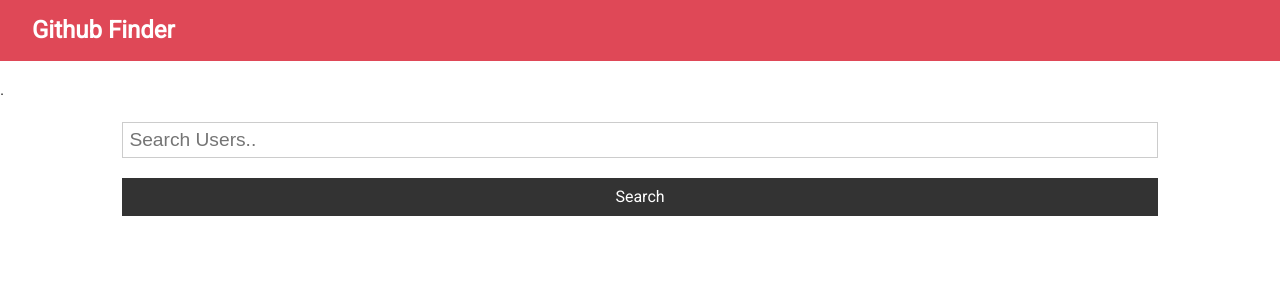
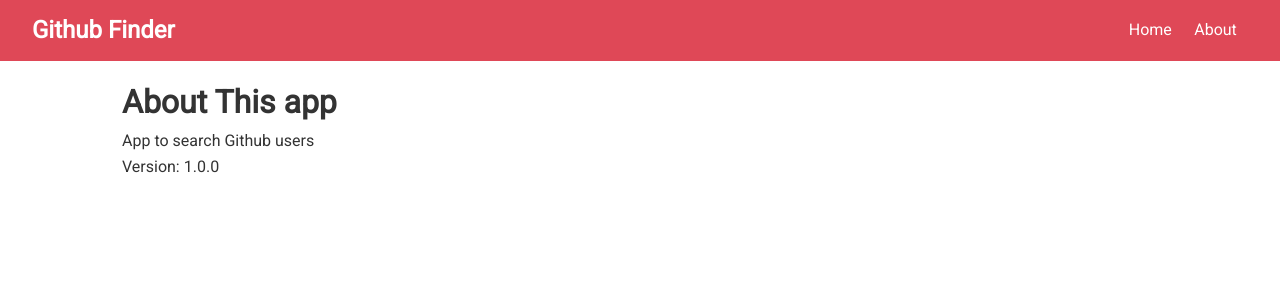
Before and after one commit to Ivan5/github-finder-react, a React (Create React App) app: page /about in a window 1280 px wide. Shown: the top 300 px of the page. Built offline with nearby package versions, Linux system fonts and the light colour scheme.

Commit message:
Make a single user component data

```diff
--- a/package.json
+++ b/package.json
@@ -6,6 +6,7 @@
     "axios": "^0.19.0",
     "react": "^16.8.6",
     "react-dom": "^16.8.6",
+    "react-router-dom": "^5.0.1",
     "react-scripts": "3.0.1"
   },
   "scripts": {
--- a/src/App.js
+++ b/src/App.js
@@ -1,14 +1,19 @@
 import React from "react";
+import { BrowserRouter as Router, Switch, Route } from "react-router-dom";
 import "./App.css";
+
 import Navbar from "./components/layout/Navbar";
 import Users from "./components/users/Users";
+import User from "./components/users/User";
 import Search from "./components/users/Search";
 import Alert from "./components/layout/Alert";
+import About from "./components/pages/About";
 import axios from "axios";
 
 class App extends React.Component {
   state = {
     users: [],
+    user: {},
     loading: false,
     alert: null
   };
@@ -21,6 +26,17 @@ class App extends React.Component {
     );
 
     this.setState({ users: res.data.items, loading: false });
+  };
+
+  //Get single Github user
+  getUser = async username => {
+    this.setState({ loading: true });
+
+    const res = await axios.get(
+      `https://api.github.com/users/${username}?client_id=${process.env.REACT_APP_GITHUB_CLIENT_ID}&client_secret=${process.env.REACT_APP_GITHUB_CLIENT_SECRET}`
+    );
+
+    this.setState({ user: res.data, loading: false });
   };
 
   //Clear users from state
@@ -39,19 +55,47 @@ class App extends React.Component {
 
   render() {
     return (
+      <Router>
         <div className="App">
-        <Navbar />.
+          <Navbar />
           <div className="container">
             <Alert alert={this.state.alert} />
+            <Switch>
+              <Route
+                exact
+                path="/"
+                render={props => (
+                  <>
                     <Search
                       searchUsers={this.searchUsers}
                       clearUsers={this.clearUsers}
                       showClear={this.state.users.length > 0 ? true : false}
                       setAlert={this.setAlert}
                     />
-          <Users loading={this.state.loading} users={this.state.users} />
+                    <Users
+                      loading={this.state.loading}
+                      users={this.state.users}
+                    />
+                  </>
+                )}
+              />
+              <Route exact path="/about" component={About} />
+              <Route
+                exact
+                path="/user/:login"
+                render={props => (
+                  <User
+                    {...props}
+                    getUser={this.getUser}
+                    user={this.state.user}
+                    loading={this.state.loading}
+                  />
+                )}
+              />
+            </Switch>
           </div>
         </div>
+      </Router>
     );
   }
 }
--- a/src/components/layout/Navbar.js
+++ b/src/components/layout/Navbar.js
@@ -1,10 +1,19 @@
 import React from "react";
 import PropTypes from "prop-types";
+import { Link } from "react-router-dom";
 
 const Navbar = props => {
   return (
     <nav className="navbar bg-primary">
       <h1>{props.title}</h1>
+      <ul>
+        <li>
+          <Link to="/">Home</Link>
+        </li>
+        <li>
+          <Link to="/about">About</Link>
+        </li>
+      </ul>
     </nav>
   );
 };
--- /dev/null
+++ b/src/components/pages/About.js
@@ -0,0 +1,13 @@
+import React from "react";
+
+const About = () => {
+  return (
+    <div>
+      <h1>About This app</h1>
+      <p>App to search Github users</p>
+      <p>Version: 1.0.0</p>
+    </div>
+  );
+};
+
+export default About;
--- /dev/null
+++ b/src/components/users/User.js
@@ -0,0 +1,30 @@
+import React, { Component } from "react";
+
+export class User extends Component {
+  componentDidMount() {
+    this.props.getUser(this.props.match.params.login);
+  }
+
+  render() {
+    const {
+      name,
+      avatar_url,
+      location,
+      bio,
+      blog,
+      login,
+      html_url,
+      followers,
+      following,
+      public_repos,
+      public_gists,
+      hireable
+    } = this.props.user;
+
+    const { loading } = this.props;
+
+    return <div>{name}</div>;
+  }
+}
+
+export default User;
--- a/src/components/users/UserItem.js
+++ b/src/components/users/UserItem.js
@@ -1,5 +1,6 @@
 import React from "react";
 import PropTypes from "prop-types";
+import { Link } from "react-router-dom";
 
 const UserItem = ({ user: { login, avatar_url, html_url } }) => {
   return (
@@ -12,9 +13,9 @@ const UserItem = ({ user: { login, avatar_url, html_url } }) => {
       />
       <h3>{login}</h3>
       <div>
-        <a href={html_url} className="btn btn-dark btn-sm my-1">
+        <Link to={`/user/${login}`} className="btn btn-dark btn-sm my-1">
           More
-        </a>
+        </Link>
       </div>
     </div>
   );
```
Also changed, not shown: 1 other file (tests, documents, lock files or other folders). Lines whose indentation alone changed are shown as unchanged.
